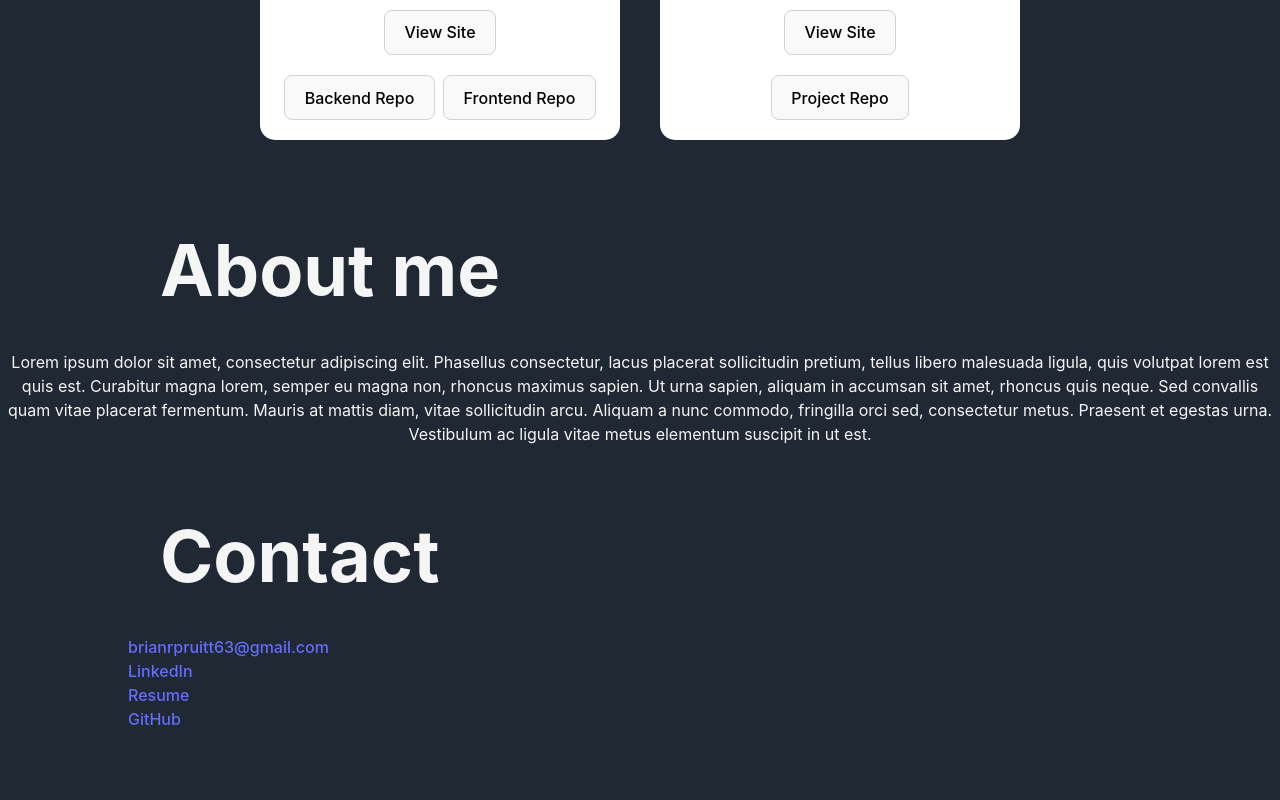
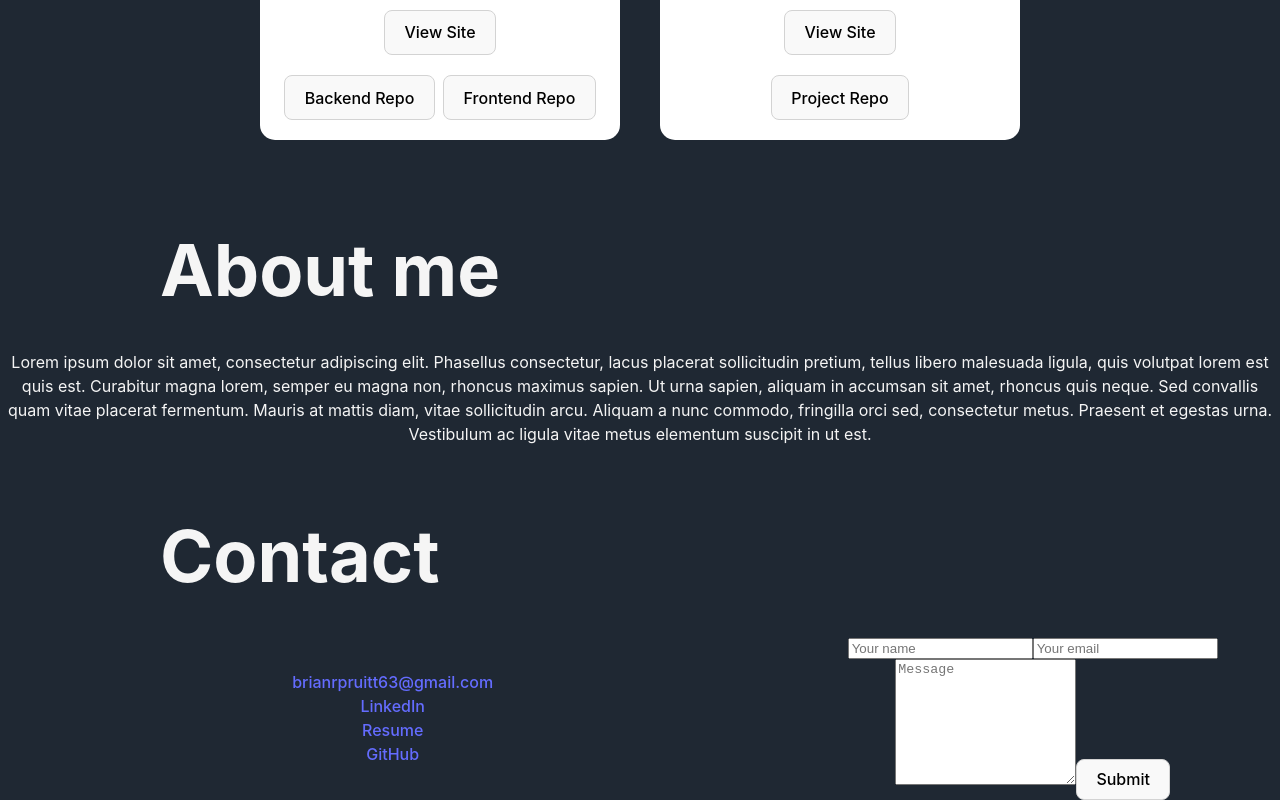
Before and after one commit to bpruitt63/portfolio, a React (Vite) app: page / in a window 1280 px wide. Shown: the part 1783-2583 px from the top of the page. Before the commit the page ends 2514 px from the top, so only its background shows below. Built offline with nearby package versions, Linux system fonts and the light colour scheme; a web font is replaced by a local one.

Commit message:
added contact form

```diff
--- a/src/Contact.jsx
+++ b/src/Contact.jsx
@@ -1,6 +1,7 @@
 import React from 'react';
 import './static/styles/contact.css';
 import { aboutMe } from './static/data/personal_data';
+import ContactForm from './ContactForm';
 
 function Contact() {
 
@@ -9,6 +10,7 @@ function Contact() {
             <div id='contact' className='pageAnchor'></div>
             <h2 className='sectionTitle'>Contact</h2>
             <div className='contact'>
+                <div className='contactLinks'>
                     <a href={`mailto:${aboutMe.email}`}
                         target='blank'>
                             {aboutMe.email}
@@ -26,6 +28,11 @@ function Contact() {
                         GitHub
                     </a>
                 </div>
+                <div>
+                    <ContactForm />
+                </div>
+            </div>
+
         </>
     );
 };
--- /dev/null
+++ b/src/ContactForm.jsx
@@ -0,0 +1,66 @@
+import React, {useState} from 'react';
+
+function ContactForm() {
+
+    const initialState = {name: '', email: '', message: ''};
+    const [data, setData] = useState(initialState);
+    const [errors, setErrors] = useState([]);
+
+    const handleChange = (e) => {
+        const {name, value} = e.target;
+        setData(d => ({...d, [name]: value}));
+    };
+
+    const handleSubmit = (e) => {
+        e.preventDefault();
+        setErrors([]);
+        if (!validate()) return false;
+        console.log(data);
+        setData(initialState);
+    };
+
+    const validate = () => {
+        const {name, email, message} = data;
+        const err = [];
+        if (!name) err.push('Name is required');
+        if (name.length > 50) err.push('Name must be under 50 characters');
+        if (!email) err.push('Email is required');
+        if (email.length > 60) err.push('Email must be under 60 characters');
+        if (email && !email.match(/^([\w.%+-]+)@([\w-]+\.)+([\w]{2,})$/i)) err.push('Not a valid email format');
+        if (!message) err.push('Message is required');
+        if (message.length > 1000) err.push('Message cannot exceed 1000 characters');
+        console.log(name)
+        if (err.length) {
+            setErrors(err);
+            return false;
+        };
+        return true;
+    };
+
+    return (
+        <>
+            {errors.map(e =>
+                <p key={e}>{e}</p>)}
+            <form onSubmit={handleSubmit}>
+                <input type='text'
+                        name='name'
+                        placeholder='Your name'
+                        value={data.name}
+                        onChange={handleChange} />
+                <input type='text'
+                        name='email'
+                        placeholder='Your email'
+                        value={data.email}
+                        onChange={handleChange} />
+                <textarea name='message'
+                        placeholder='Message'
+                        rows='8'
+                        value={data.message}
+                        onChange={handleChange} />
+                <button type='submit'>Submit</button>
+            </form>
+        </>
+    );
+};
+
+export default ContactForm;
--- a/src/static/styles/contact.css
+++ b/src/static/styles/contact.css
@@ -1,9 +1,18 @@
 .contact {
+    display: flex;
+}
+
+.contactLinks {
+    width: 80%;
+    margin: auto;
+}
+
+.contactLinks a {
+    display: block;
+}
+
+/* .contactLinks {
     text-align: left;
     max-width: 80%;
     margin: auto;
-}
-
-.contact a {
-    display: block;
-}
+} */
```
Lines whose indentation alone changed are shown as unchanged.
